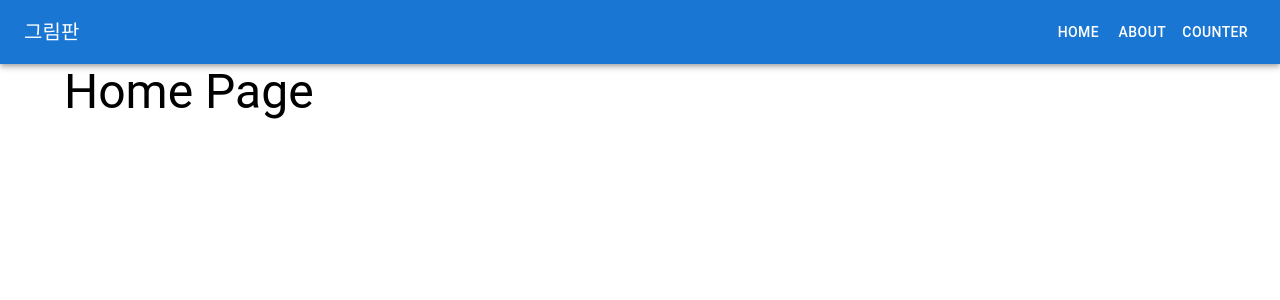
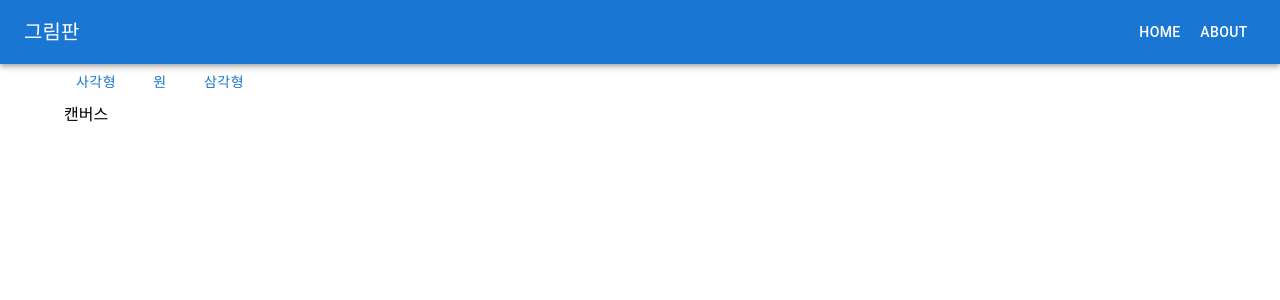
Before and after one commit to Dohamsu/canvas, a React (Create React App) app: page / in a window 1280 px wide. Shown: the top 300 px of the page. Built offline with nearby package versions, Linux system fonts and the light colour scheme.

Commit message:
도형 선택 메뉴 추가

```diff
--- /dev/null
+++ b/src/components/DrawMenu.tsx
@@ -0,0 +1,30 @@
+import { Box, Button } from '@mui/material';
+import React, { useCallback } from 'react';
+import { DrawOption } from '../store/type';
+import {OPTION_LIST} from '../store/CONST';
+
+const DrawMenu: React.FC<DrawOption> = ({ drawOption, setDrawOption }) => {
+
+const handleOptionClick = useCallback((e: React.MouseEvent<HTMLButtonElement>) => {
+    let option = e.currentTarget.getAttribute('data-option');
+    if(option){
+        setDrawOption(option);
+    }
+  }, []);
+
+  return (
+    <>
+    <Box className="drawOptionBox">
+      { OPTION_LIST.map((option,index)=>(
+        <Button
+          key={index}
+          onClick={handleOptionClick}
+          data-option={option.value}
+        > {option.name} </Button>
+      ))}
+    </Box>
+    </>
+  );
+};
+
+export default DrawMenu;
--- a/src/components/Navbar.tsx
+++ b/src/components/Navbar.tsx
@@ -11,7 +11,7 @@ const Navbar: React.FC = () => {
         </Typography>
         <Button color="inherit" component={RouterLink} to="/">Home</Button>
         <Button color="inherit" component={RouterLink} to="/about">About</Button>
-        <Button color="inherit" component={RouterLink} to="/counter">Counter</Button>
+        {/* <Button color="inherit" component={RouterLink} to="/counter">Counter</Button> */}
       </Toolbar>
     </AppBar>
   );
--- a/src/pages/Home.tsx
+++ b/src/pages/Home.tsx
@@ -1,10 +1,16 @@
-import React from 'react';
+import React, { useState } from 'react';
 import { Typography, Link } from '@mui/material';
+import Canvas from '../components/Canvas';
+import DrawMenu from '../components/DrawMenu';
 
 const Home: React.FC = () => {
+
+    const [drawOption, setDrawOption] = useState<string>('circle');
+
   return (
     <div>
-      <Typography variant="h3">Home Page</Typography>
+        <DrawMenu drawOption={drawOption} setDrawOption={setDrawOption}/>
+        <Canvas drawOption={drawOption} setDrawOption={setDrawOption}/>
     </div>
   );
 };
--- /dev/null
+++ b/src/store/CONST.ts
@@ -0,0 +1,2 @@
+
+export const OPTION_LIST = [{name : '사각형', value:'rec' },{name : '원', value:'circle' }, {name : '삼각형', value:'tri' }];
--- /dev/null
+++ b/src/store/type.ts
@@ -0,0 +1,5 @@
+
+export interface DrawOption  {
+    drawOption : string,
+    setDrawOption : React.Dispatch<React.SetStateAction<string>>;
+};
```
